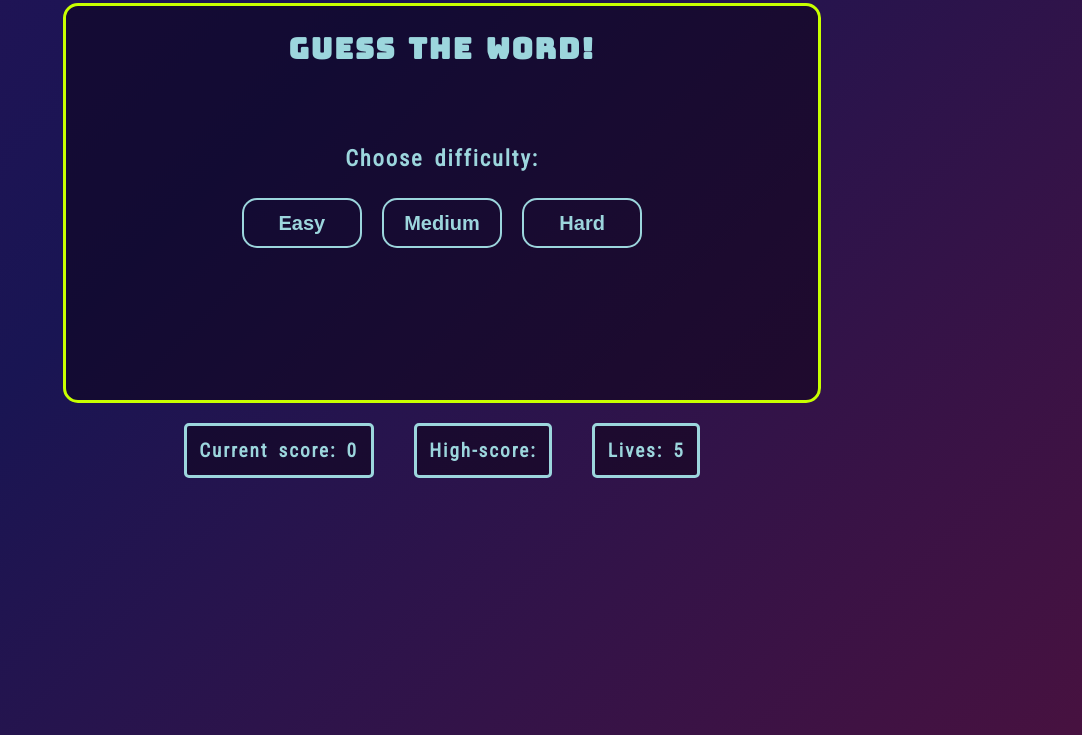
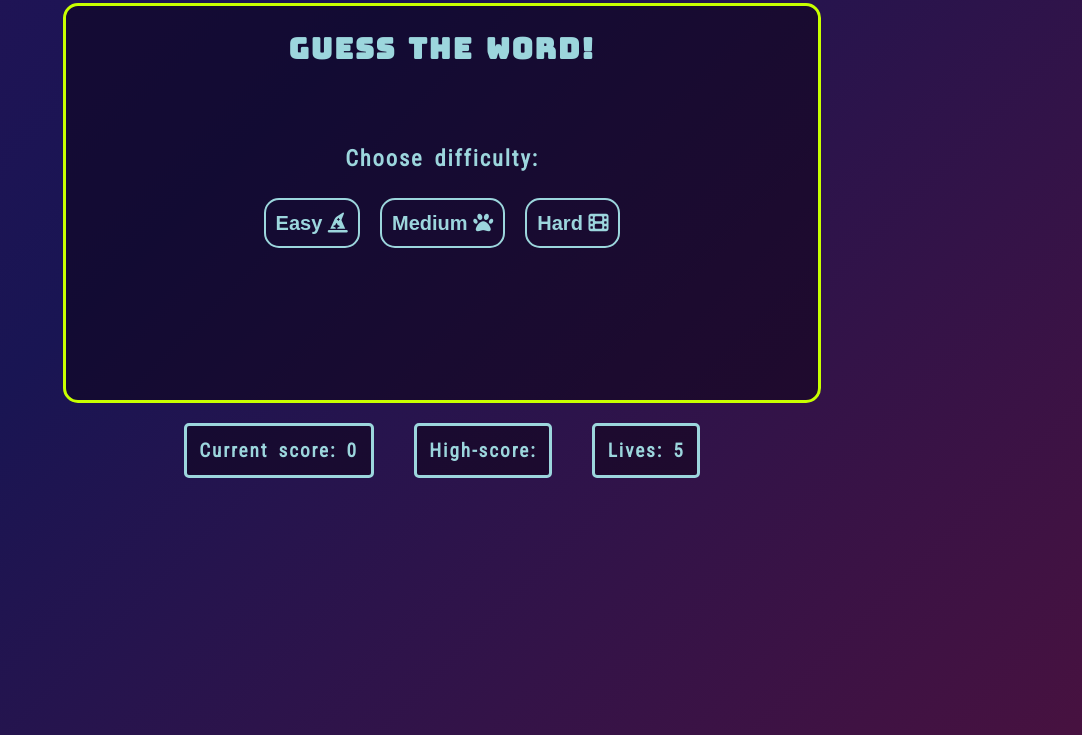
Before and after one commit to Stockman-Jr/Word-Shuffle-Game, a plain HTML site: page index.html in a window 1280 px wide. Both pictures are taken after a click on the button "START GAME!". Shown: the part 99-834 px from the top of the page, without its empty margins (198-1280 px from the left). Drawn offline with Linux system fonts and the light colour scheme.

Commit message:
Add fontawesome icons

```diff
--- a/assets/css/style.css
+++ b/assets/css/style.css
@@ -163,11 +163,14 @@ main {
 
   .lvl-btn {
     margin: 5px;
+    width: fit-content;
+    padding: 0px 10px;
   }
 
   button {
     height: 50px;
-    width: 120px;
+    width: fit-content;
+    padding: 0px 10px;
     font-size: 20px;
     font-weight: 700;
     color: #9cd6dd;
@@ -184,6 +187,7 @@ main {
   button:focus {
     border-color: #c8ff00;
     color: rgb(179, 255, 0);
+    letter-spacing: 2px;
   }
 
   .raise:hover,
--- a/index.html
+++ b/index.html
@@ -55,9 +55,9 @@
 
                 <div id="game-mode" class="hidden">
                     <h3>Choose difficulty:</h3>
-                    <button class="lvl-btn raise" data-type="easy">Easy</button>
-                    <button class="lvl-btn raise" data-type="medium">Medium</button>
-                    <button class="lvl-btn raise" data-type="hard">Hard</button>
+                    <button class="lvl-btn raise" data-type="easy">Easy <i class="fa-solid fa-hat-wizard"></i></button>
+                    <button class="lvl-btn raise" data-type="medium">Medium <i class="fa-solid fa-paw"></i></button>
+                    <button class="lvl-btn raise" data-type="hard">Hard <i class="fa-solid fa-film"></i></button>
                 </div>
 
                 <div class="button-wrapper">
@@ -77,8 +77,12 @@
         <p class="scores">High-score: <span id="high-score">0</span></p>
         <p class="life">Lives: <span id="lives">5</span></p>
     </div>
+    <!--Fontawesome script-->
+    <script src="https://kit.fontawesome.com/0a6fdb57b6.js" crossorigin="anonymous"></script>
+     <!--Javascript-->
+    <script src="assets/js/script.js"></script>
 
-    <script src="assets/js/script.js"></script>
+
 </body>
 
 </html>
```
